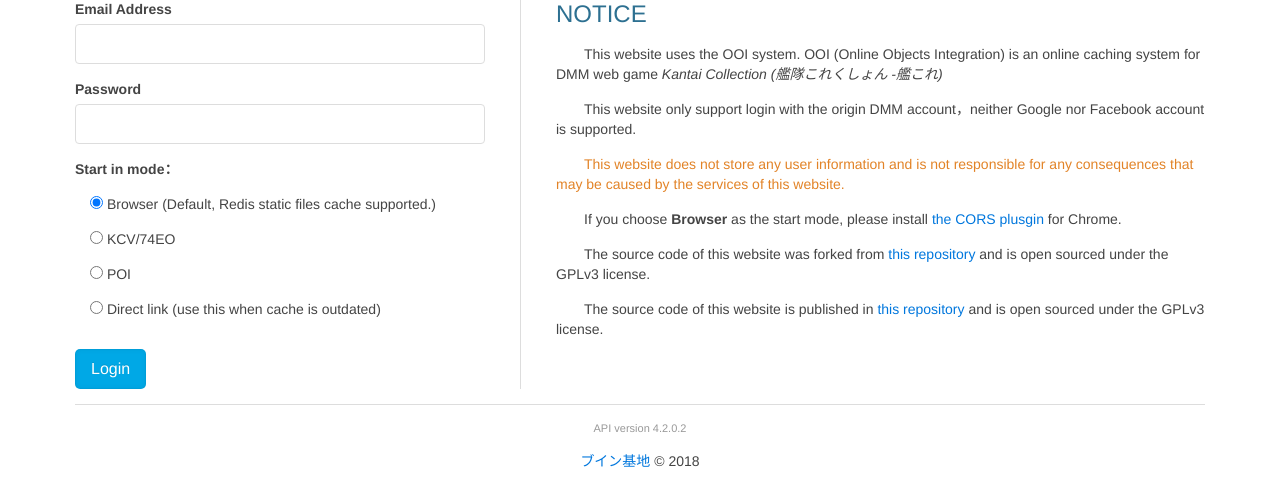
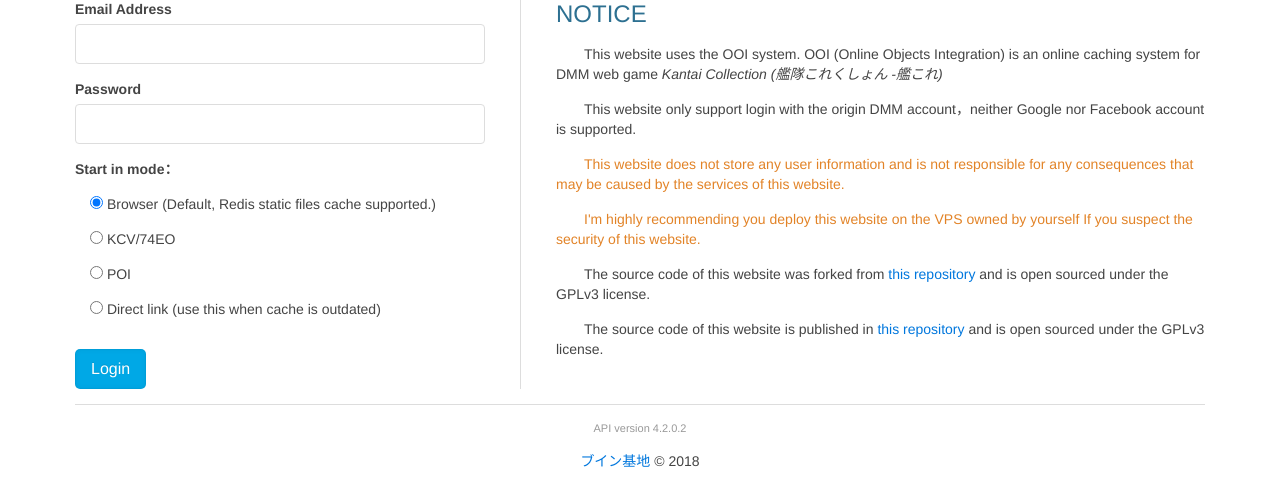
Before and after one commit to EnderQIU/ooi3-remastered, a Flask app: page / in a window 1280 px wide. Shown: the part 143-632 px from the top of the page. Run offline with Flask 2, Linux system fonts and the light colour scheme.

Commit message:
security warning

```diff
--- a/templates/form.html
+++ b/templates/form.html
@@ -54,9 +54,8 @@
             supported.</p>
         <p class="uk-text-warning">This website does not store any user information and is not responsible for any
             consequences that may be caused by the services of this website.</p>
-        <p>If you choose <b>Browser</b> as the start mode, please install <a
-                href="https://chrome.google.com/webstore/detail/allow-control-allow-origi/nlfbmbojpeacfghkpbjhddihlkkiljbi">the
-            CORS plusgin</a> for Chrome.</p>
+        <p class="uk-text-warning">I'm highly recommending you deploy this website on the VPS owned by yourself If you
+            suspect the security of this website.</p>
         <p>The source code of this website was forked from <a href="https://github.com/acgx/ooi3" target="_blank">this
             repository </a>and is open sourced under the GPLv3 license.</p>
         <p>The source code of this website is published in <a href="https://github.com/EnderQIU/ooi3-remastered"
```
Also changed, not shown: README.md.
